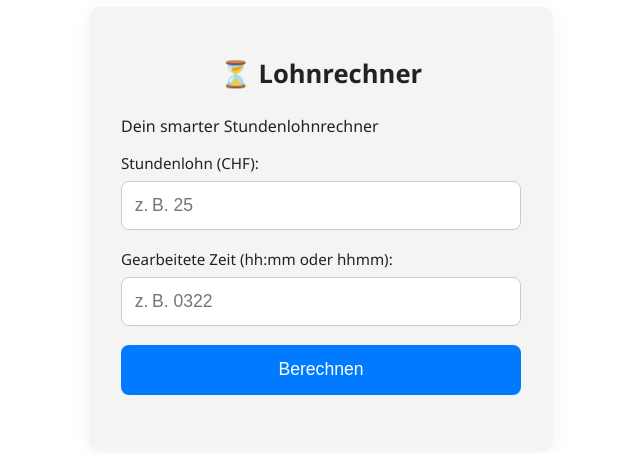
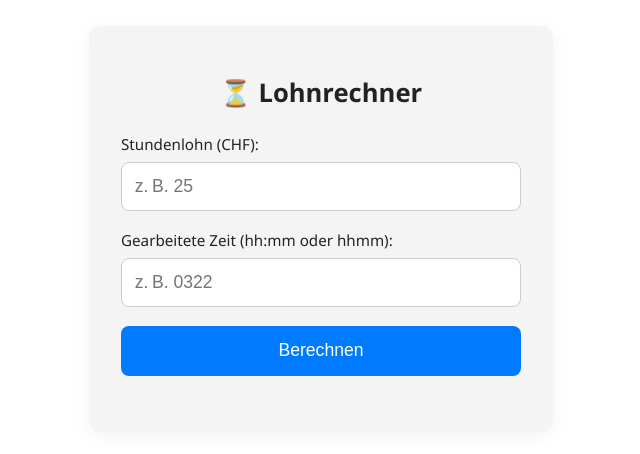
Before and after one commit to Ravanellol/timecash, a plain HTML site: page index.html in a window 1280 px wide. Shown: the part 203-657 px from the top of the page, without its empty margins (319-959 px from the left). Drawn offline with Linux system fonts and the light colour scheme.

Commit message:
Update index.html

```diff
--- a/index.html
+++ b/index.html
@@ -9,7 +9,6 @@
 <body>
   <div class="wrapper">
     <h1>⏳ Lohnrechner</h1>
-    <p class="subtitle">Dein smarter Stundenlohnrechner</p>
 
     <label for="rate">Stundenlohn (CHF):</label>
     <input type="number" id="rate" placeholder="z. B. 25" inputmode="decimal"/>
```
